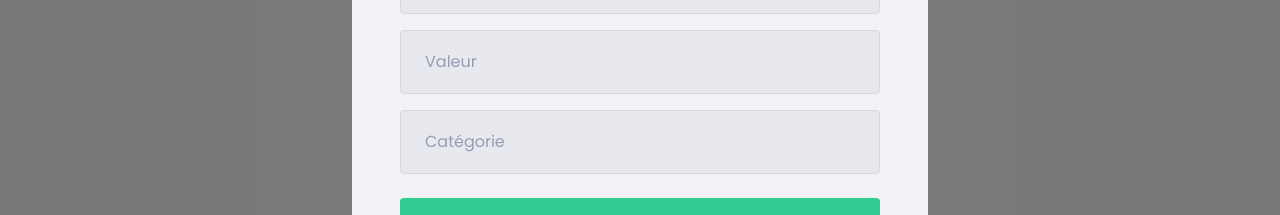
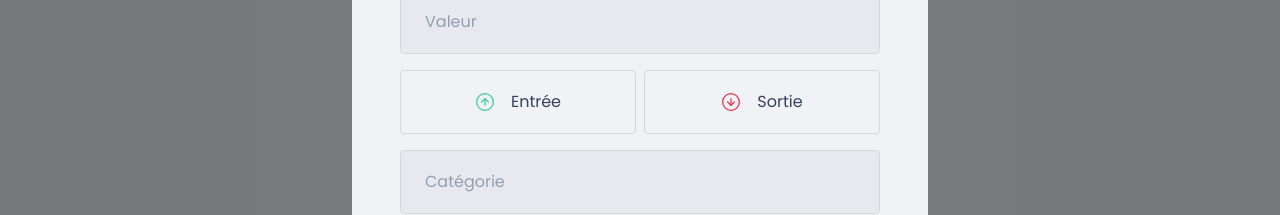
Before and after one commit to gregory6z/gpmoney, a React (Create React App) app: page / in a window 1280 px wide. Both pictures are taken after a click on the button "nouvelle transaction". Shown: the part 328-543 px from the top of the page. Built offline with nearby package versions, Linux system fonts and the light colour scheme; what miragejs would draw is missing.

Commit message:
buttonsdetype

```diff
--- a/package.json
+++ b/package.json
@@ -6,6 +6,7 @@
     "@types/react-modal": "^3.12.0",
     "axios": "^0.21.1",
     "miragejs": "^0.1.41",
+    "polished": "^4.1.1",
     "react": "^17.0.1",
     "react-dom": "^17.0.1",
     "react-modal": "^3.12.1",
--- a/src/components/NewTransactionModal/index.tsx
+++ b/src/components/NewTransactionModal/index.tsx
@@ -1,7 +1,8 @@
 import Modal from 'react-modal'
-import { Container } from './styles'
+import { Container,TransactionTypeContainer } from './styles'
 import closeImg from '../../assets/close.svg'
-
+import incomeImg from '../../assets/income.svg'
+import outcomeImg from '../../assets/outcome.svg'
 interface NewTransactionModalProps {
   isOpen: boolean;
   onRequestClose:()=> void;
@@ -27,6 +28,24 @@
         <input
         placeholder="Valeur"
         />
+
+        <TransactionTypeContainer>
+          <button
+          type="button"
+
+          >
+            <img src={incomeImg} alt="Entrée"/>
+            <span>Entrée</span>
+          </button>
+          <button
+          type="button"
+
+          >
+            <img src={outcomeImg} alt="Sortie"/>
+            <span>Sortie</span>
+          </button>
+
+        </TransactionTypeContainer>
           <input
         placeholder="Catégorie"/>
 
--- a/src/components/NewTransactionModal/styles.ts
+++ b/src/components/NewTransactionModal/styles.ts
@@ -1,4 +1,5 @@
 import styled from "styled-components";
+import { darken } from "polished";
 
 export const Container = styled.form`
   h2 {
@@ -45,3 +46,37 @@
     }
   }
 `;
+export const TransactionTypeContainer = styled.div`
+  margin: 1rem 0;
+  display: grid;
+  grid-template-columns: 1fr 1fr;
+  gap: 0.5rem;
+
+  button {
+    height: 4rem;
+    border: 1px solid #d7d7d7;
+    border-radius: 0.25rem;
+    background: transparent;
+
+    display: flex;
+    align-items: center;
+    justify-content: center;
+
+    transition: border-color 0.2s;
+
+    &:hover {
+      border-color: ${darken(0.1, "#d7d7d7")};
+    }
+
+    img {
+      height: 20px;
+      width: 20px;
+    }
+    span {
+      display: inline-block;
+      margin-left: 1rem;
+      font-size: 1rem;
+      color: var(--text-title);
+    }
+  }
+`;
```
Also changed, not shown: 1 other file (tests, documents, lock files or other folders).
